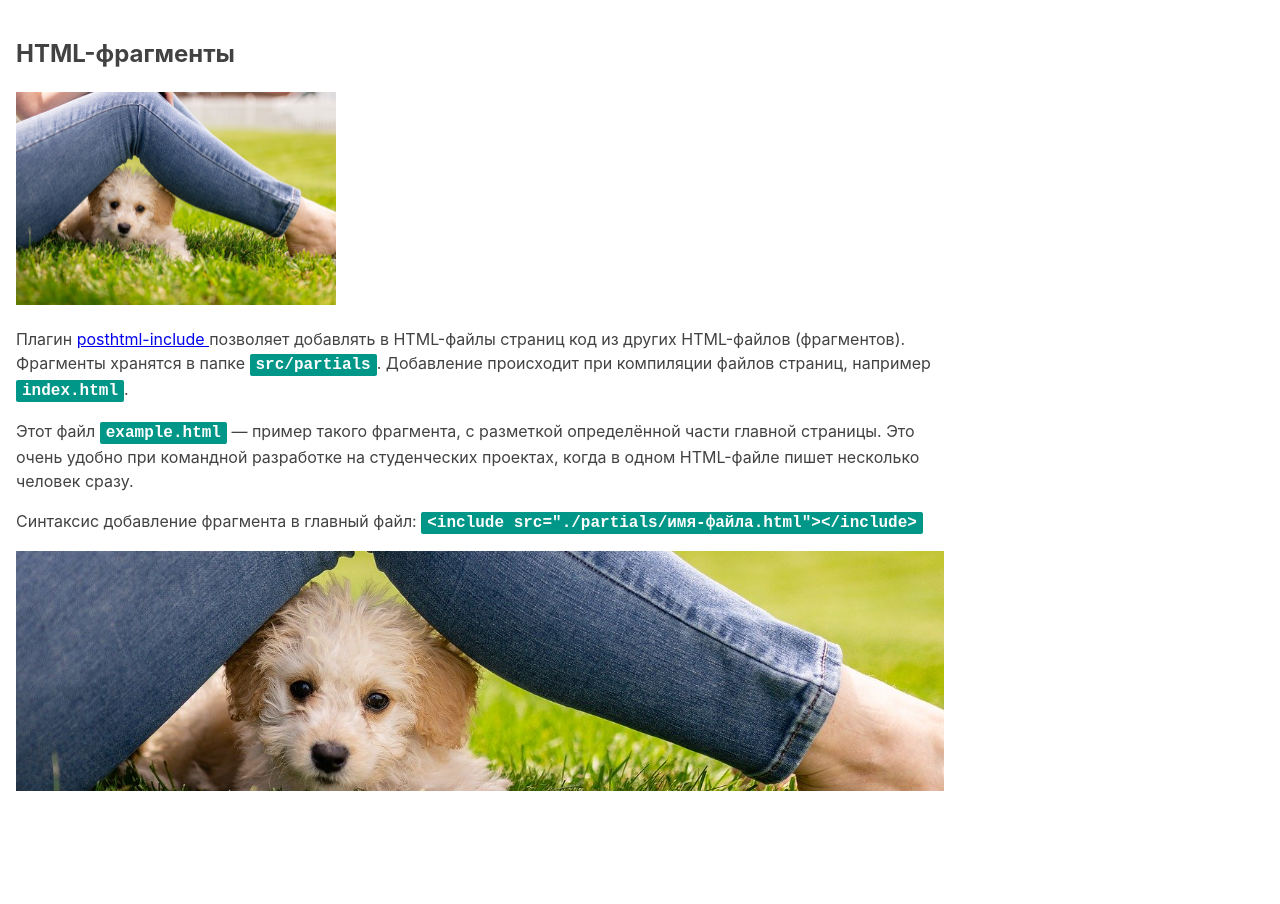
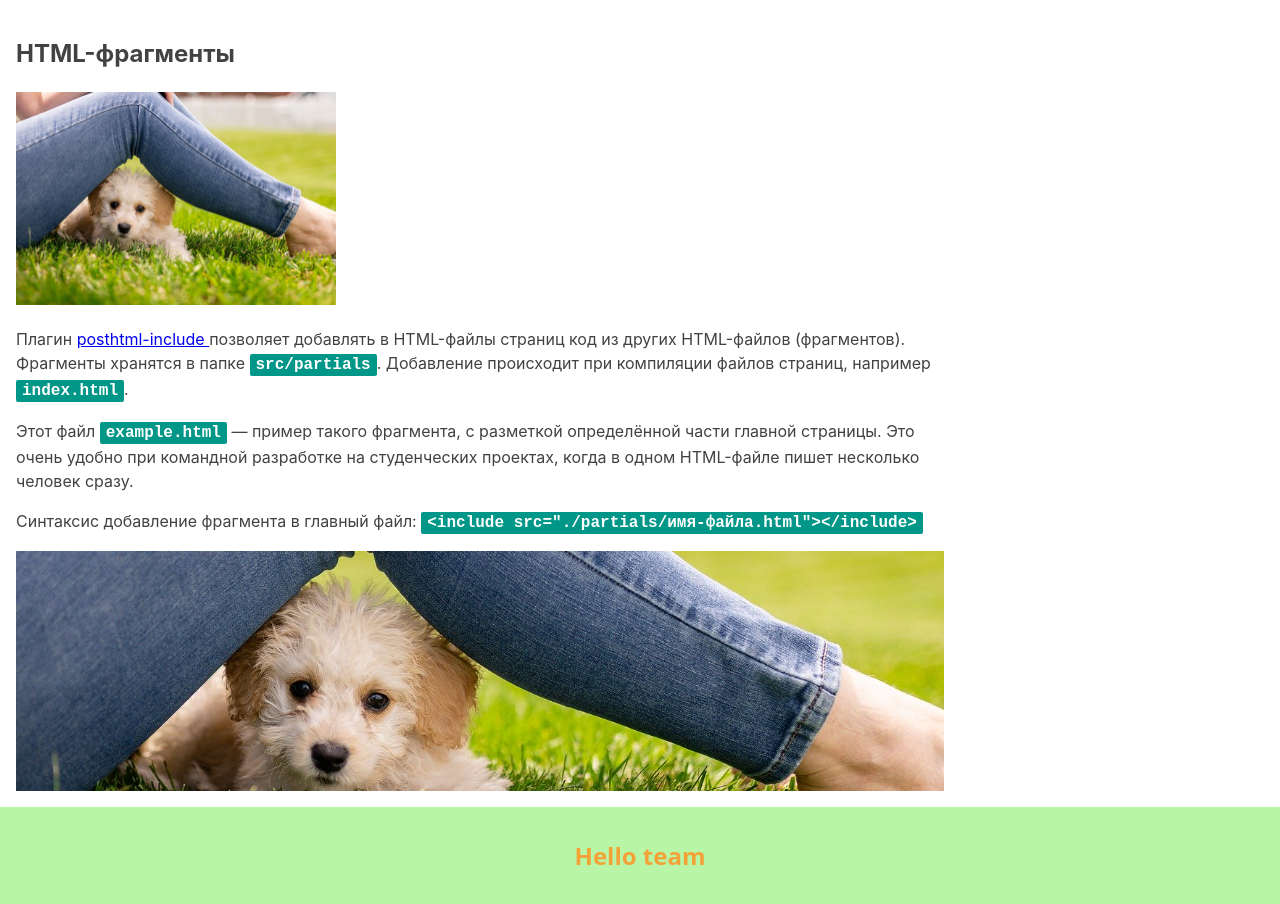
Before and after one commit to Nikolayhous/goit-team-4, a website built with Parcel: page src/index.html in a window 1280 px wide. Before the commit the page ends 807 px from the top, so only its background shows below. Built offline with nearby package versions, Linux system fonts and the light colour scheme.

Commit message:
фіча зроблена)

```diff
--- a/src/index.html
+++ b/src/index.html
@@ -14,6 +14,7 @@
   <body>
     <!-- Так добавляются фрагменты в главные HTML-файлы страниц. -->
     <include src="./partials/example.html"></include>
+    <include src="./partials/marta-section.html"></include>
 
     <!-- Скрипт идёт последним в разметке. В нём уже подключен главный SASS-файл. -->
     <script src="./index.js"></script>
--- /dev/null
+++ b/src/partials/marta-section.html
@@ -0,0 +1,3 @@
+<section class="marta-section">
+    <H1 class="marta-section__title">Hello team</H1>
+</section>
--- /dev/null
+++ b/src/sass/_marta-section.scss
@@ -0,0 +1,9 @@
+.marta-section {
+  background-color: rgb(185, 245, 167);
+  padding: 15px;
+  &__title {
+    font-size: x-large;
+    text-align: center;
+    color: rgb(243, 162, 55);
+  }
+}
--- a/src/sass/main.scss
+++ b/src/sass/main.scss
@@ -5,3 +5,4 @@
 
 // Стили для файла с примером HTML-фрагмента
 @import './example';
+@import "./marta-section";
```
